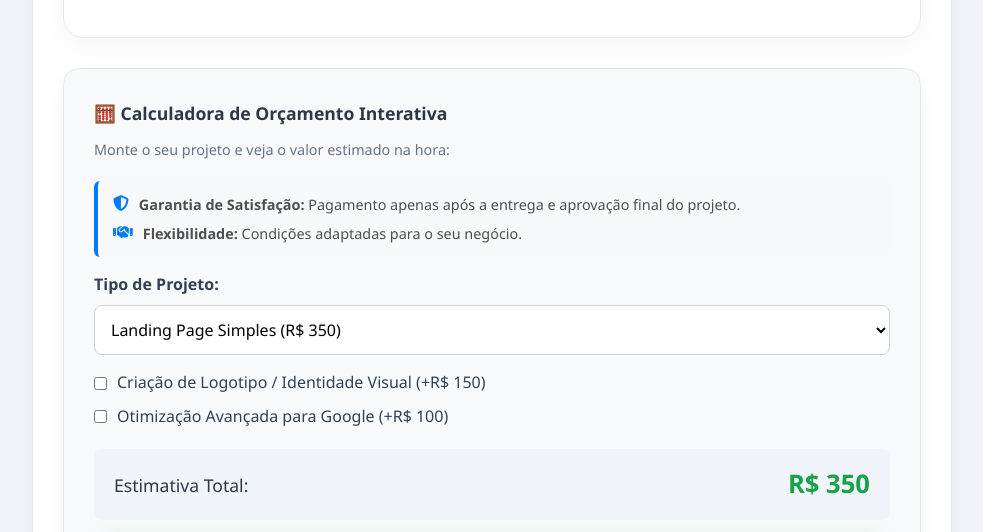
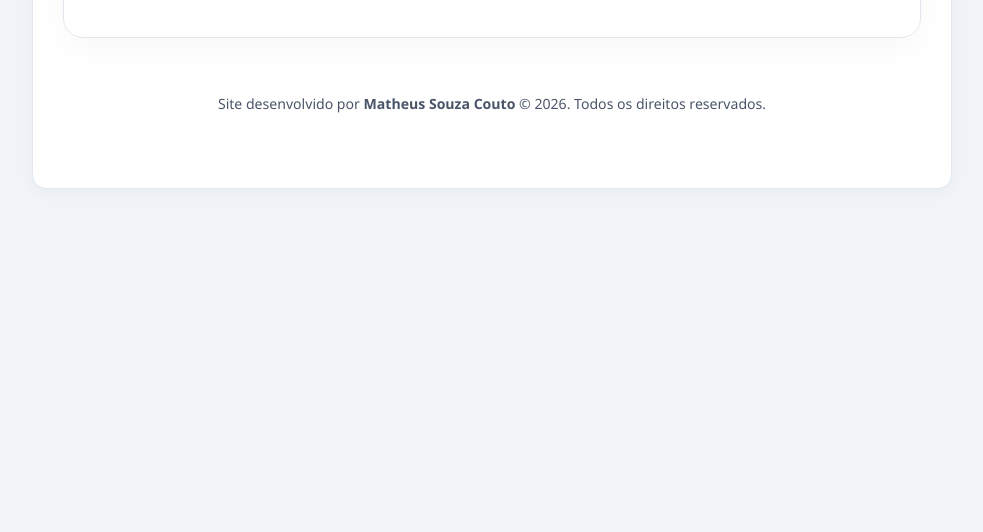
Before and after one commit to matheuscoutom277-commits/matheus-websites-maker, a website: page index.html in a window 1280 px wide. Shown: the part 3777-4309 px from the top of the page, without its empty margins (148-1131 px from the left). After the commit the page ends 4011 px from the top, so only its background shows below. Drawn offline with Linux system fonts and the light colour scheme.

Commit message:
sem calculadora opdate

```diff
--- a/index.html
+++ b/index.html
@@ -252,45 +252,7 @@
             </div>
         </section>
 
-    <!-- Calculadora Interativa -->
-    <div class="calculator-box card">
-        <h3>🧮 Calculadora de Orçamento Interativa</h3>
-        <p style="font-size: 0.9rem; color: #64748b; margin-bottom: 20px;">Monte o seu projeto e veja o valor estimado na hora:</p>
 
-        <div class="calc-group">
-            <div class="card-garantia">
-    <div class="item-garantia">
-        <i class="fa-solid fa-shield-halved"></i>
-        <span><strong>Garantia de Satisfação:</strong> Pagamento apenas após a entrega e aprovação final do projeto.</span>
-    </div>
-    <div class="item-garantia">
-        <i class="fa-solid fa-handshake"></i>
-        <span><strong>Flexibilidade:</strong> Condições adaptadas para o seu negócio.</span>
-    </div>
-</div>
-            <label>Tipo de Projeto:</label>
-            <select id="calc-tipo">
-                <option value="350">Landing Page Simples (R$ 350)</option>
-                <option value="600">Site com Catálogo/Cardápio (R$ 600)</option>
-                <option value="750">Site Completo com Sistemas (R$ 750)</option>
-            </select>
-        </div>
-
-        <div class="calc-group checkboxes">
-            <label><input type="checkbox" id="calc-logo" value="150"> Criação de Logotipo / Identidade Visual (+R$ 150)</label>
-            <label><input type="checkbox" id="calc-seo" value="100"> Otimização Avançada para Google (+R$ 100)</label>
-        </div>
-
-        <div class="calc-result">
-            <span>Estimativa Total:</span>
-            <strong id="calc-total">R$ 350</strong>
-        </div>
-
-        <a id="calc-whatsapp-btn" href="#" target="_blank" class="btn btn-whatsapp" style="margin-top: 15px; display: inline-block; width: 100%; text-align: center;">
-            <i class="fa-brands fa-whatsapp"></i> Enviar este orçamento no WhatsApp
-        </a>
-    </div>
-</section>
 
     <footer class="rodape">
         <p>Site desenvolvido por <strong>Matheus Souza Couto</strong> &copy; 2026. Todos os direitos reservados.</p>
--- a/style.css
+++ b/style.css
@@ -708,71 +708,7 @@ body.dark-mode .badge-orcamento-livre {
     }
 }
 
-.calculator-box {
-    text-align: left;
-    padding: 30px;
-}
 
-.calc-group {
-    margin: 15px 0;
-}
-
-.calc-group label {
-    display: block;
-    margin-bottom: 8px;
-    font-weight: 600;
-    color: #334155;
-}
-
-.calc-group select {
-    width: 100%;
-    padding: 12px;
-    border-radius: 8px;
-    border: 1px solid #cbd5e1;
-    font-size: 1rem;
-    background-color: #fff;
-}
-
-.calc-group.checkboxes label {
-    font-weight: normal;
-    display: flex;
-    align-items: center;
-    gap: 10px;
-    cursor: pointer;
-}
-
-.calc-result {
-    display: flex;
-    justify-content: space-between;
-    align-items: center;
-    background: #f1f5f9;
-    padding: 15px 20px;
-    border-radius: 8px;
-    font-size: 1.1rem;
-    margin-top: 20px;
-}
-
-.calc-result strong {
-    color: #16a34a;
-    font-size: 1.6rem;
-}
-
-/* Suporte ao Modo Escuro para os Planos e Calculadora */
-body.dark-mode .plan-card ul li,
-body.dark-mode .calc-group label {
-    color: #cbd5e1 !important;
-}
-
-body.dark-mode .calc-group select {
-    background-color: #1e293b !important;
-    color: #f1f5f9 !important;
-    border-color: #334155 !important;
-}
-
-body.dark-mode .calc-result {
-    background-color: #0f172a !important;
-    border: 1px solid #334155 !important;
-}
 /* Estilo para a foto real no topo */
 .hero-avatar-foto {
     width: 110px;
```
